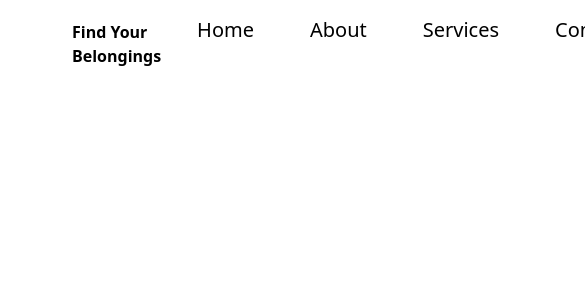
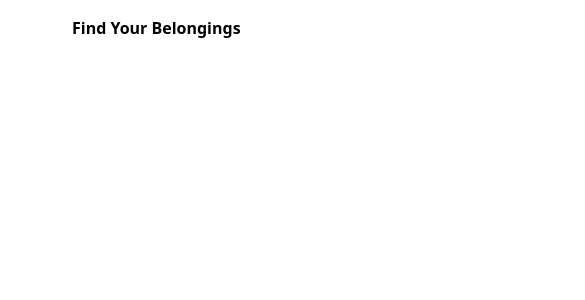
Before and after one commit to akash9676/findyourbelongings, a React (Vite) app: page /Navbar in a window 390 px wide. Shown: the top 300 px of the page, 585 px wide, since content can reach past the window. Built offline with nearby package versions, Linux system fonts and the light colour scheme.

Commit message:
Fimenu icon added to navbar

```diff
--- a/src/components/Navbar.jsx
+++ b/src/components/Navbar.jsx
@@ -1,5 +1,7 @@
 
 //TODO: make navbar responsive "mobile view"
+
+import {FiMenu} from "react-icons/fi";
 
 const Navbar = () =>{
     return(
@@ -7,7 +9,7 @@ const Navbar = () =>{
             <div className="flex p-2 items-center pr-16 pl-16">
                 <div className="p-2 font-bold cursor-pointer">Find Your Belongings</div>
                 <div className="flex-1"></div>
-                <div className="flex pr-8 cursor-pointer">
+                <div className="hidden lg:flex pr-8 cursor-pointer">
                     <div className="font-medium text-xl p-2 pl-7 pr-7">
                         Home
                     </div>
@@ -23,6 +25,9 @@ const Navbar = () =>{
                     <div className="font-medium text-xl p-2 pl-7 pr-7 bg-button-colour hover:bg-button-hovercolour rounded-full">
                         TAKE ACTION
                     </div>
+                    <div className="block items-center justify-center ml-5 lg:hidden">
+                        <FiMenu></FiMenu>
+                    </div>
                 </div>
             </div>
         </navbar>
```
